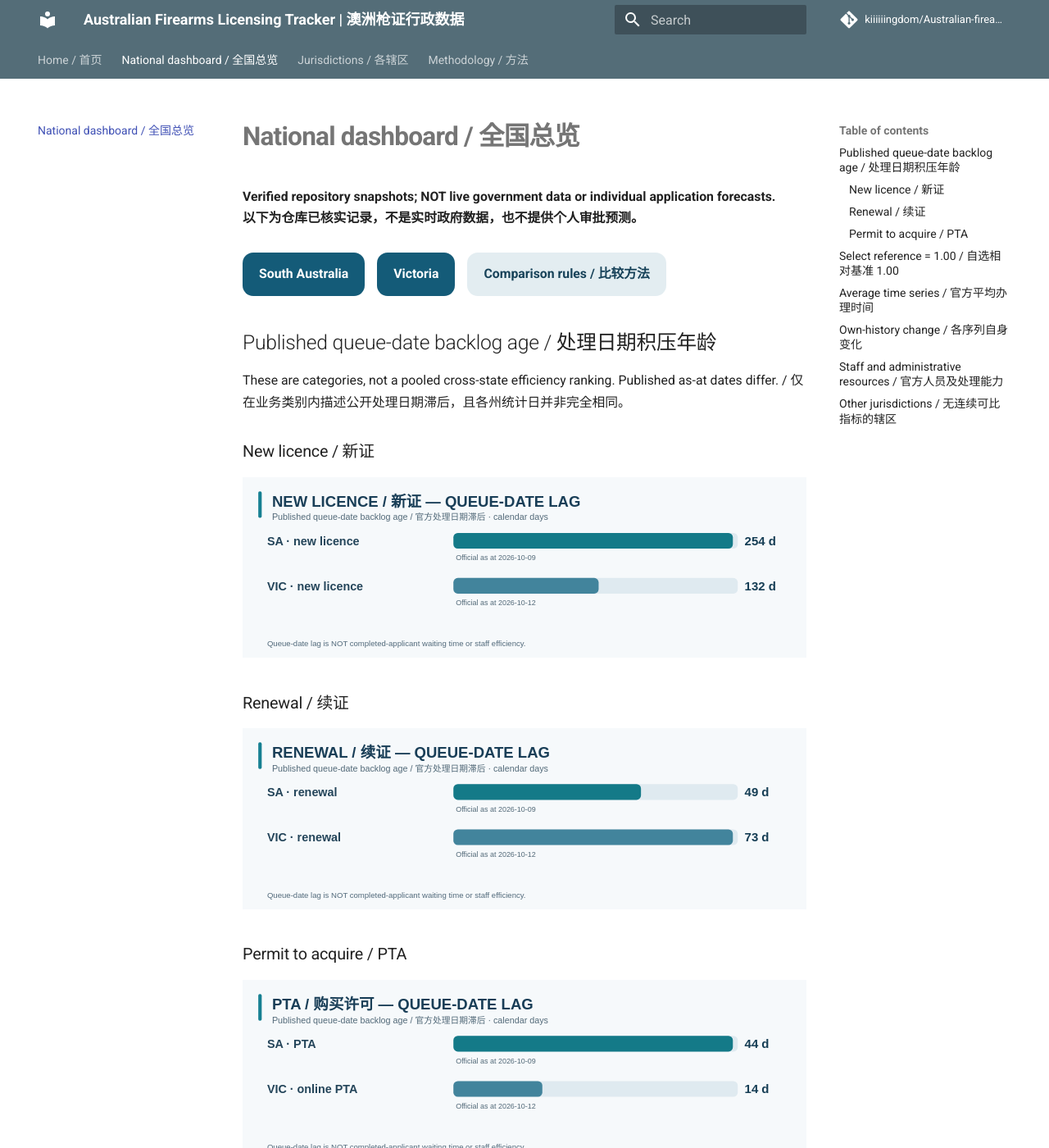
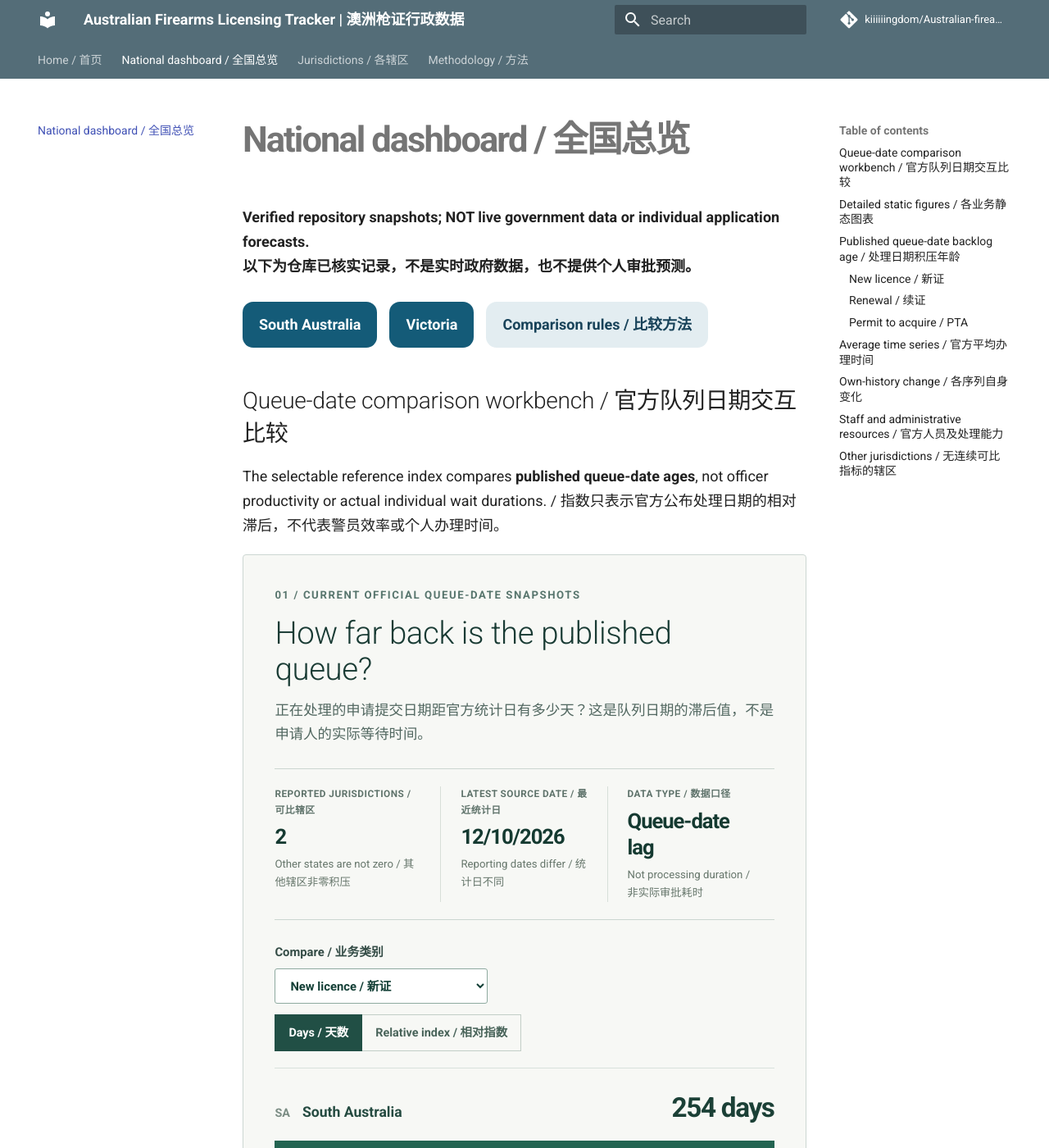
Before and after one commit to kiiiiiingdom/Australian-firearms-licensing-backlog-tracker, an MkDocs documentation site: the page built from docs/overview.md, in a window 1280 px wide and 1400 px high. Shown: the whole window at 82% size. Built offline with MkDocs 1.6.1 and Material for MkDocs 9.7.7, drawn with Linux system fonts in a browser that asks for light colours; comment, search, counter and statistics services are not loaded; some of the changed text lies outside the part shown.

Commit message:
Hallmark-inspired V3 interactive national data workbench (#12)
* vendor: add upstream Hallmark design skill (1/9)

* chore: avoid partial vendoring of upstream Hallmark skill

* docs: add project-specific Hallmark-inspired dashboard design workflow

* docs: add project-specific Hallmark-inspired dashboard design workflow

* feat: redesign queue-date comparison as accessible stat-led data workbench

* style: add Hallmark-inspired editorial workbench and improve readability

* site: lead overview with interactive comparison and retain dated static charts

* site: lead overview with interactive comparison and retain dated static charts

```diff
--- a/docs/assets/benchmark.js
+++ b/docs/assets/benchmark.js
@@ -1,66 +1,76 @@
-/* Read-only, data-derived index panel. No private applicant information or telemetry. */
+/* Editorial data workbench: data from committed verified CSV snapshots. No third-party telemetry. */
 (() => {
-  const root = document.getElementById('benchmark-comparison');
-  if (!root) return;
-  const source = root.getAttribute('data-source') || 'assets/dashboard-data.json';
-  const text = (tag, value, className) => {
-    const el = document.createElement(tag);
-    if (className) el.className = className;
-    el.textContent = value;
-    return el;
-  };
-  const controls = document.createElement('div');
-  controls.className = 'compare-controls';
-  const typeLabel = text('label','Business category / 业务');
-  const typeSelect = document.createElement('select');
-  [['new','New licence / 新证'],['renewal','Renewal / 续证'],['pta','PTA / 购买许可']].forEach(([value,label])=>{
-    const opt=document.createElement('option'); opt.value=value;opt.textContent=label;typeSelect.append(opt);
-  });
-  typeLabel.append(typeSelect);
-  const baseLabel=text('label','Reference index = 1.00 / 基准');
-  const baseSelect=document.createElement('select');
-  baseLabel.append(baseSelect);
-  controls.append(typeLabel,baseLabel);
-  const result=document.createElement('div');
-  const caption=text('p','Ratios are descriptive comparisons of published queue-date age, not measures of staff efficiency or actual applicant waiting time. / 比值只描述公开处理日期滞后，不代表警员效率或个人实际等待时间。','compare-warning');
-  root.append(controls,result,caption);
-  let dataset=null;
-  function draw(){
-    if(!dataset) return;
-    const rows=dataset.categories[typeSelect.value]||[];
-    const old=baseSelect.value;
-    baseSelect.replaceChildren();
-    if(!rows.length){result.replaceChildren(text('p','No comparable verified points / 无可比官方数据'));return}
-    const min=rows.reduce((a,b)=>a.backlog_age_days<=b.backlog_age_days?a:b);
-    const choice=rows.some(x=>x.key===old)?old:min.key;
-    for(const row of rows){const o=document.createElement('option');o.value=row.key;o.textContent=row.label+' · '+row.backlog_age_days+' d';baseSelect.append(o);}
-    baseSelect.value=choice;
-    render();
-  }
+  const root=document.getElementById('benchmark-comparison');
+  if(!root)return;
+  const baseURL='https://github.com/kiiiiiingdom/Australian-firearms-licensing-backlog-tracker/blob/main/';
+  const categories={new:'New licence / 新证',renewal:'Renewal / 续证',pta:'Permit to acquire / PTA'};
+  const names={SA:'South Australia',VIC:'Victoria'};
+  const el=(tag,cls,txt)=>{const n=document.createElement(tag);if(cls)n.className=cls;if(txt!==undefined)n.textContent=txt;return n;};
+  const top=el('div','workbench-header');
+  const eyebrow=el('p','workbench-eyebrow','01 / CURRENT OFFICIAL QUEUE-DATE SNAPSHOTS');
+  const title=el('h2','workbench-title','How far back is the published queue?');
+  const subtitle=el('p','workbench-sub','正在处理的申请提交日期距官方统计日有多少天？这是队列日期的滞后值，不是申请人的实际等待时间。');
+  top.append(eyebrow,title,subtitle);
+  const strip=el('div','workbench-kpis');
+  const cat=el('div','workbench-controls');
+  const catLabel=el('label','','Compare / 业务类别');
+  const select=el('select','workbench-select');
+  Object.entries(categories).forEach(([k,v])=>{const o=el('option','',v);o.value=k;select.append(o);});
+  catLabel.append(select);cat.append(catLabel);
+  const tabs=el('div','workbench-view-switch');
+  const daysButton=el('button','workbench-view selected','Days / 天数');
+  const indexButton=el('button','workbench-view','Relative index / 相对指数');
+  daysButton.type=indexButton.type='button';
+  daysButton.setAttribute('aria-pressed','true');indexButton.setAttribute('aria-pressed','false');
+  tabs.append(daysButton,indexButton);
+  const plot=el('div','workbench-plot');plot.setAttribute('aria-live','polite');
+  const note=el('div','workbench-disclaimer','Scope: snapshot comparison only; channel definitions and reporting dates differ. / 仅为不同发布时间的官方队列日期快照，业务渠道可能不同，不能据此衡量警员效率。');
+  const link=el('p','workbench-sources');
+  let dataset=null,mode='days';
+  const fmtDate=date=>{if(!/^\d{4}-\d{2}-\d{2}$/.test(date||''))return date||'undated';const [y,m,d]=date.split('-');return d+'/'+m+'/'+y;};
   function render(){
     if(!dataset)return;
-    const rows=dataset.categories[typeSelect.value]||[];
-    const base=rows.find(x=>x.key===baseSelect.value);
-    result.replaceChildren();
-    if(!base||base.backlog_age_days<=0){result.append(text('p','A positive reference backlog-age value is required / 基准值必须大于零'));return}
-    const max=Math.max(...rows.map(x=>x.backlog_age_days/base.backlog_age_days));
-    result.append(text('div','Relative reported backlog index / 相对公开积压指数','compare-title'));
-    rows.forEach(row=>{
-      const value=row.backlog_age_days/base.backlog_age_days;
-      const item=document.createElement('div');item.className='compare-row';
-      const head=document.createElement('div');head.className='compare-row-head';
-      head.append(text('span',row.label),text('span',value.toFixed(2)+'×','compare-value'));
-      const track=document.createElement('div');track.className='compare-track';
-      const fill=document.createElement('div');fill.className='compare-fill';fill.style.width=(100*value/max).toFixed(2)+'%';
-      track.append(fill);item.append(head,track,text('div',row.backlog_age_days+' d · official metric '+row.metric_date+' · '+row.series,'compare-foot'));result.append(item);
+    const rows=dataset.categories?.[select.value]||[];
+    strip.replaceChildren();plot.replaceChildren();link.replaceChildren();
+    if(!rows.length){plot.append(el('p','','No comparable verified data / 暂无可比核实数据'));return;}
+    const sorted=[...rows].sort((a,b)=>b.backlog_age_days-a.backlog_age_days);
+    const min=Math.min(...sorted.map(r=>r.backlog_age_days));
+    const max=Math.max(...sorted.map(r=>r.backlog_age_days));
+    const asof=sorted.map(r=>r.metric_date).filter(Boolean).sort().at(-1)||'—';
+    for(const [label,value,detail] of [
+      ['REPORTED JURISDICTIONS / 可比辖区',String(rows.length),'Other states are not zero / 其他辖区非零积压'],
+      ['LATEST SOURCE DATE / 最近统计日',fmtDate(asof),'Reporting dates differ / 统计日不同'],
+      ['DATA TYPE / 数据口径','Queue-date lag','Not processing duration / 非实际审批耗时']
+    ]){const box=el('div','workbench-kpi');box.append(el('span','workbench-kpi-label',label),el('strong','workbench-kpi-value',value),el('span','workbench-kpi-detail',detail));strip.append(box);}
+    sorted.forEach((r,i)=>{
+      const ratio=min>0?r.backlog_age_days/min:NaN;
+      const value=mode==='days'?r.backlog_age_days+' days':Number.isFinite(ratio)?ratio.toFixed(2)+'×':'n/a';
+      const pct=mode==='days'?r.backlog_age_days/max*100:ratio/(max/min)*100;
+      const item=el('article','workbench-item');
+      const heading=el('div','workbench-item-top');
+      const left=el('div','workbench-item-name');
+      left.append(el('span','workbench-item-code',r.key),el('strong','',names[r.key]||r.key));
+      heading.append(left,el('strong','workbench-item-value',value));
+      const track=el('div','workbench-track');track.setAttribute('role','img');track.setAttribute('aria-label',r.key+': '+value);
+      const fill=el('div','workbench-bar'+(i===0?' first':''));fill.style.width=Math.max(0,Math.min(100,pct)).toFixed(2)+'%';track.append(fill);
+      const meta=el('div','workbench-item-meta');
+      meta.append(el('span','',fmtDate(r.metric_date)+' · '+r.series.replaceAll('_',' ')));
+      const anchor=el('a','','Official source ↗');anchor.href=r.source_url;anchor.target='_blank';anchor.rel='noopener noreferrer';meta.append(anchor);
+      item.append(heading,track,meta);
+      plot.append(item);
     });
-    const warn=text('p','Reference: '+base.label+' (1.00×). Dates and application channels may differ. These are queue-date age proxies, NOT observed processing durations or a ranked comparison of police efficiency.','small-note');
-    result.append(warn);
+    link.append(el('span','','Reference = smallest published backlog-age within selected category. / 相对指数以当前类别中较小值为 1.00；这不是绩效排名。'));
+    daysButton.classList.toggle('selected',mode==='days');indexButton.classList.toggle('selected',mode==='index');
+    daysButton.setAttribute('aria-pressed',String(mode==='days'));indexButton.setAttribute('aria-pressed',String(mode==='index'));
   }
-  typeSelect.addEventListener('change',draw);
-  baseSelect.addEventListener('change',render);
-  fetch(new URL(source,document.baseURI),{credentials:'same-origin'})
-    .then(response=>{if(!response.ok)throw Error('HTTP '+response.status);return response.json()})
-    .then(data=>{dataset=data;draw()})
-    .catch(()=>{root.replaceChildren(text('p','Interactive data unavailable; use the static verified charts below. / 互动图暂不可用，请查看下方静态图。'));});
+  daysButton.addEventListener('click',()=>{mode='days';render();});
+  indexButton.addEventListener('click',()=>{mode='index';render();});
+  select.addEventListener('change',render);
+  const footer=el('div','workbench-footer');
+  footer.append(note,link);
+  root.replaceChildren(top,strip,cat,tabs,plot,footer);
+  fetch(new URL(root.dataset.source,document.baseURI),{credentials:'same-origin'})
+    .then(r=>{if(!r.ok)throw Error('HTTP '+r.status);return r.json();})
+    .then(v=>{dataset=v;render();})
+    .catch(()=>{plot.replaceChildren(el('p','workbench-error','Interactive comparison is unavailable. Please use the dated static charts below. / 交互暂不可用，请查看下方有日期的静态图。'));});
 })();
--- a/docs/assets/dashboard.css
+++ b/docs/assets/dashboard.css
@@ -29,3 +29,40 @@
 .scope-label { color:#6b7884; font-weight:600; }
 @media(max-width:1000px){ .metric-grid,.coverage-grid { grid-template-columns:repeat(2,minmax(0,1fr)); } }
 @media(max-width:550px){ .metric-grid,.coverage-grid { grid-template-columns:1fr; } .md-typeset h1 {font-size:1.5rem} .compare-controls { display:grid;grid-template-columns:1fr;} .compare-panel {padding:.85rem;} .hero-links a{width:100%;text-align:center} }
+
+
+/* Hallmark-informed statistical workbench: editorial clarity over card clutter */
+.md-typeset{font-size:.9rem;line-height:1.67}
+.md-typeset h1{font-size:clamp(1.65rem,3.4vw,2.4rem);line-height:1.14;letter-spacing:-.045em}
+#benchmark-comparison{background:#f7f8f5;border:1px solid #ccd6d2;border-radius:4px;padding:clamp(1.15rem,3vw,2.2rem);margin:1rem 0 2rem;color:#233b36}
+.workbench-eyebrow{font-size:.66rem;font-weight:800;letter-spacing:.12em;color:#57756d;margin:0 0 .6rem}
+.workbench-title{font-size:clamp(1.45rem,3vw,2.2rem)!important;line-height:1.15!important;letter-spacing:-.04em;margin:.2rem 0 .7rem!important;color:#193b34}
+.workbench-sub{font-size:.87rem;max-width:52rem;color:#526861;margin:0 0 1.3rem}
+.workbench-kpis{display:grid;grid-template-columns:repeat(3,minmax(0,1fr));gap:0;border-top:1px solid #cbd6d0;border-bottom:1px solid #cbd6d0;margin:1.35rem 0;padding:1.05rem 0}
+.workbench-kpi{display:flex;flex-direction:column;gap:.3rem;padding:0 1.2rem;border-right:1px solid #d7dfd8}
+.workbench-kpi:first-child{padding-left:0}.workbench-kpi:last-child{border-right:0}
+.workbench-kpi-label{color:#5f736b;font-size:.59rem;font-weight:800;letter-spacing:.04em}
+.workbench-kpi-value{font-weight:800;font-variant-numeric:tabular-nums;font-size:clamp(1.05rem,2vw,1.65rem);letter-spacing:-.04em;line-height:1.28;color:#153a31}
+.workbench-kpi-detail{font-size:.66rem;color:#67776c}
+.workbench-controls{display:flex;gap:1rem;align-items:end;margin:1rem 0 .65rem}
+.workbench-controls label{display:flex;flex-direction:column;font-size:.74rem;font-weight:750;gap:.35rem;color:#344c46}
+.workbench-select{padding:.53rem .7rem;min-width:13rem;border:1px solid #8eaaa0;border-radius:3px;color:#133f36;background:white;font:inherit}
+.workbench-view-switch{display:flex;gap:0;margin:0 0 1rem}
+.workbench-view{border:1px solid #c2cec7;color:#49645a;background:transparent;padding:.48rem .8rem;font:inherit;font-size:.72rem;font-weight:700;cursor:pointer}
+.workbench-view + .workbench-view{border-left:0}.workbench-view.selected{background:#214f45;color:white;border-color:#214f45}
+.workbench-view:focus-visible,.workbench-select:focus-visible{outline:3px solid #b38b44;outline-offset:2px}
+.workbench-item{padding:1rem 0 1.1rem;border-top:1px solid #d8e1dc;margin:0}
+.workbench-item-top{display:flex;justify-content:space-between;align-items:baseline;gap:1rem}
+.workbench-item-name{display:flex;align-items:baseline;gap:.75rem;min-width:0}
+.workbench-item-code{font-size:.72rem;font-weight:800;color:#7b8d84}
+.workbench-item-name strong{font-size:.88rem;color:#254b41}
+.workbench-item-value{font-size:clamp(1.2rem,2.6vw,1.75rem);font-variant-numeric:tabular-nums;letter-spacing:-.04em;color:#1b4036;white-space:nowrap}
+.workbench-track{height:1.2rem;width:100%;background:#e0e8e2;margin:.6rem 0 .45rem;overflow:hidden}
+.workbench-bar{height:100%;background:#519e88}.workbench-bar.first{background:#236451}
+.workbench-item-meta{display:flex;justify-content:space-between;gap:.8rem;flex-wrap:wrap;color:#61766b;font-size:.7rem}
+.workbench-item-meta a{font-weight:750;color:#176e57!important;text-decoration:underline;text-underline-offset:2px}
+.workbench-footer{border-top:1px solid #ccd6d1;margin-top:.5rem;padding-top:1rem}
+.workbench-disclaimer{font-size:.73rem;color:#5b695f;line-height:1.55}
+.workbench-sources{font-size:.69rem;color:#64786d;margin:.7rem 0 0}
+.workbench-error{border-left:3px solid #bd794d;padding:.8rem;font-size:.8rem}
+@media(max-width:720px){.workbench-kpis{grid-template-columns:1fr;gap:.6rem}.workbench-kpi{border:0;border-bottom:1px solid #d7dfd8;padding:.5rem 0 .8rem}.workbench-kpi:last-child{border:0}.workbench-item-meta{font-size:.64rem}.workbench-controls{display:block}.workbench-select{min-width:0;width:100%}.workbench-item-name{gap:.3rem;flex-direction:column}.workbench-view{flex:1}}
--- a/docs/overview.md
+++ b/docs/overview.md
@@ -4,6 +4,16 @@
 **以下为仓库已核实记录，不是实时政府数据，也不提供个人审批预测。**
 
 <div class="hero-links"><a href="../jurisdictions/SA/">South Australia</a><a href="../jurisdictions/VIC/">Victoria</a><a href="../methodology/comparison-indices/" class="secondary">Comparison rules / 比较方法</a></div>
+
+## Queue-date comparison workbench / 官方队列日期交互比较
+
+The selectable reference index compares **published queue-date ages**, not officer productivity or actual individual wait durations. / 指数只表示官方公布处理日期的相对滞后，不代表警员效率或个人办理时间。
+
+<div id="benchmark-comparison" class="compare-panel" data-source="../assets/dashboard-data.json"><p>Loading verified records / 加载已核实数据…</p></div>
+
+## Detailed static figures / 各业务静态图表
+
+Interactive comparison above uses dated verified snapshots; the charts below are read-only fallbacks. / 上方可切换业务与天数或相对指数，下方保留可核验的静态图。
 
 ## Published queue-date backlog age / 处理日期积压年龄
 
@@ -20,12 +30,6 @@
 ### Permit to acquire / PTA
 
 ![PTA backlog age](images/pta-backlog.svg)
-
-## Select reference = 1.00 / 自选相对基准 1.00
-
-The selectable reference index compares **published queue-date ages**, not officer productivity or actual individual wait durations. / 指数只表示官方公布处理日期的相对滞后，不代表警员效率或个人办理时间。
-
-<div id="benchmark-comparison" class="compare-panel" data-source="../assets/dashboard-data.json"><p>Loading verified records / 加载已核实数据…</p></div>
 
 ## Average time series / 官方平均办理时间
 
```
Also changed, not shown: .agents/skills/firearms-dashboard-design/SKILL.md (added, +19 -0 lines), docs/design-system.md (added, +9 -0 lines), 1 other file.
